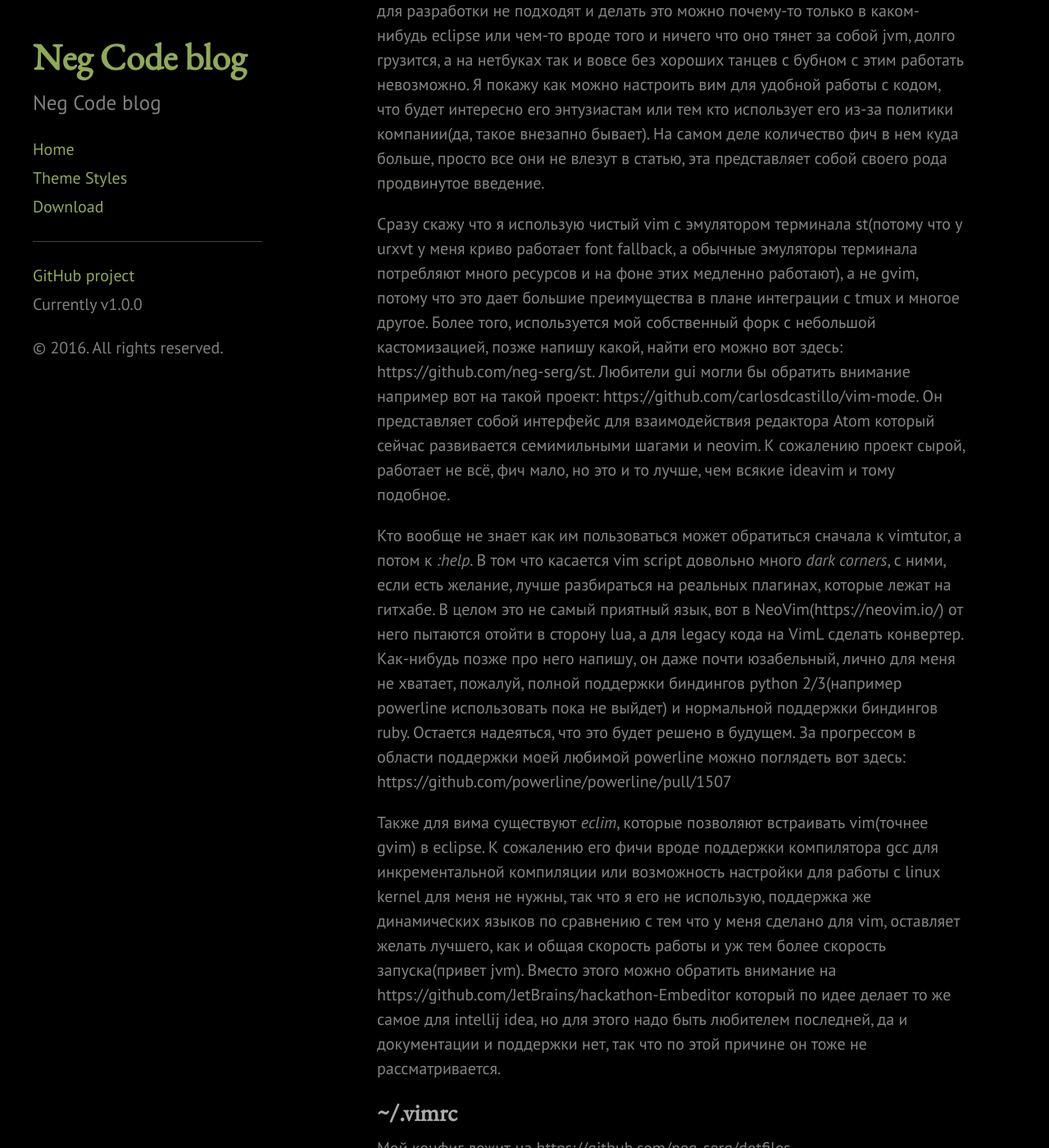
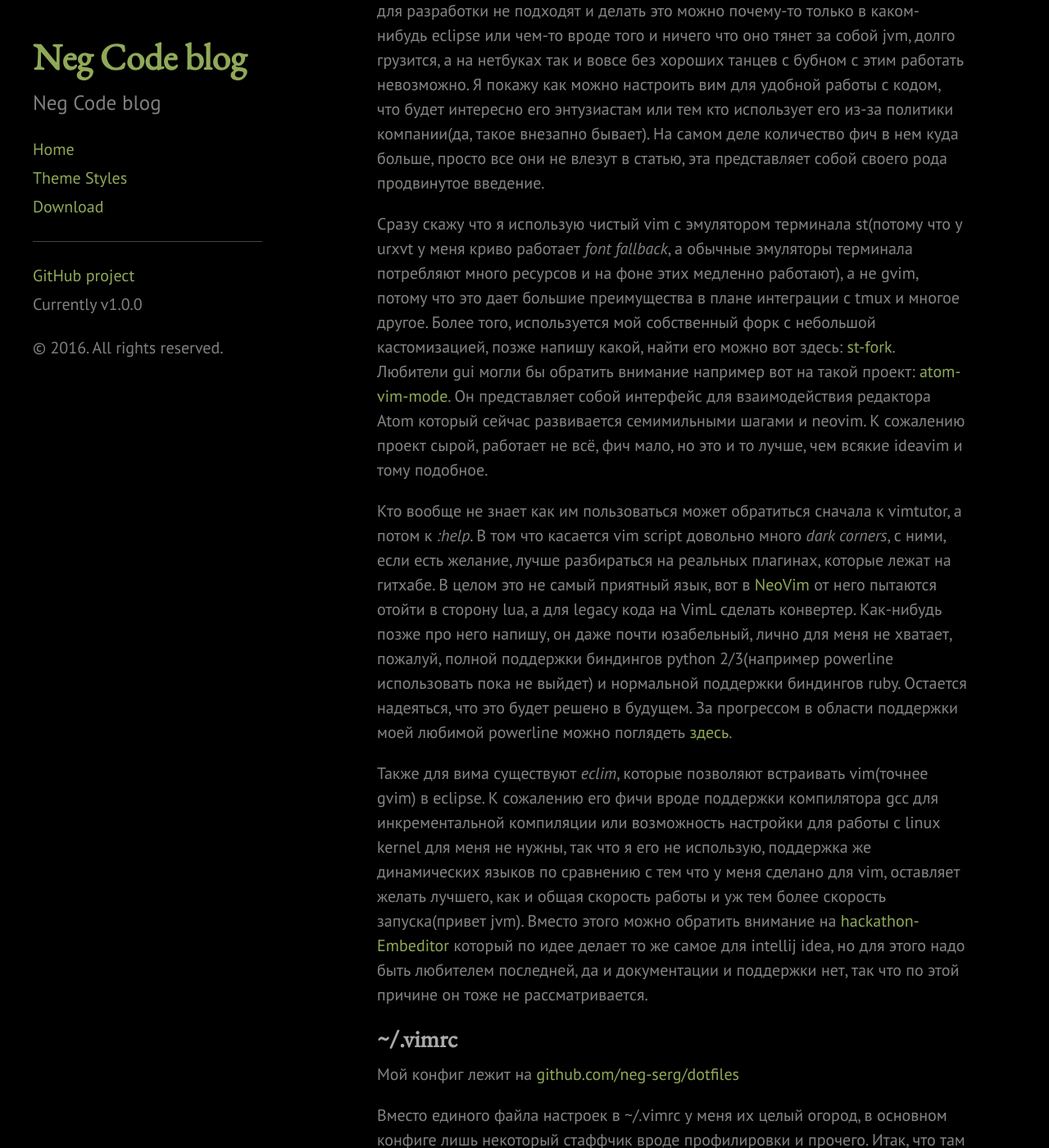
Before and after one commit to neg-serg/neg-serg.github.io, a Jekyll site: the page built from _posts/2015-01-25-vim-as-ide.md, in a window 1280 px wide and 1400 px high, scrolled down 279 px. Shown: the whole window at 82% size. Built offline with Jekyll 4.4.1, drawn with Linux system fonts in a browser that asks for light colours; Markdown is read by kramdown in place of the engine named in the settings; some of the changed text lies outside the part shown.

Commit message:
update vim-ide post

```diff
--- a/_posts/2015-01-25-vim-as-ide.md
+++ b/_posts/2015-01-25-vim-as-ide.md
@@ -30,13 +30,13 @@ eclipse или чем-то вроде того и ничего что оно т
 рода продвинутое введение.
 
 Сразу скажу что я использую чистый vim с эмулятором терминала st(потому что
-у urxvt у меня криво работает font fallback, а обычные эмуляторы терминала
+у urxvt у меня криво работает *font fallback*, а обычные эмуляторы терминала
 потребляют много ресурсов и на фоне этих медленно работают), а не gvim, потому
 что это дает большие преимущества в плане интеграции с tmux и многое другое.
 Более того, используется мой собственный форк с небольшой кастомизацией, позже
-напишу какой, найти его можно вот здесь: https://github.com/neg-serg/st.
+напишу какой, найти его можно вот здесь: <a href="https://github.com/neg-serg/st">st-fork</a>.
 Любители gui могли бы обратить внимание например вот на такой проект:
-https://github.com/carlosdcastillo/vim-mode. Он представляет собой интерфейс
+<a href="https://github.com/carlosdcastillo/vim-mode">atom-vim-mode</a>. Он представляет собой интерфейс
 для взаимодействия редактора Atom который сейчас развивается семимильными
 шагами и neovim. К сожалению проект сырой, работает не всё, фич мало, но
 это и то лучше, чем всякие ideavim и тому подобное.
@@ -45,14 +45,13 @@ https://github.com/carlosdcastillo/vim-mode. Он представляет со
 а потом к *:help*. В том что касается vim script довольно много *dark corners*,
 с ними, если есть желание, лучше разбираться на реальных плагинах, которые
 лежат на гитхабе. В целом это не самый приятный язык, вот
-в NeoVim(https://neovim.io/) от него пытаются отойти в сторону lua, а для
+в <a href="https://neovim.io/">NeoVim</a> от него пытаются отойти в сторону lua, а для
 legacy кода на VimL сделать конвертер. Как-нибудь позже про него напишу, он
 даже почти юзабельный, лично для меня не хватает, пожалуй, полной поддержки
 биндингов python 2/3(например powerline использовать пока не выйдет)
 и нормальной поддержки биндингов ruby. Остается надеяться, что это будет решено
 в будущем. За прогрессом в области поддержки моей любимой powerline можно
-поглядеть вот здесь:
-https://github.com/powerline/powerline/pull/1507
+поглядеть <a href="https://github.com/powerline/powerline/pull/1507">здесь</a>.
 
 Также для вима существуют *eclim*, которые позволяют встраивать vim(точнее
 gvim) в eclipse. К сожалению его фичи вроде поддержки компилятора gcc для
@@ -61,15 +60,15 @@ gvim) в eclipse. К сожалению его фичи вроде поддер
 по сравнению с тем что у меня сделано для vim, оставляет желать лучшего, как
 и общая скорость работы и уж тем более скорость запуска(привет jvm). Вместо
 этого можно обратить внимание на
-https://github.com/JetBrains/hackathon-Embeditor который по идее делает то же
-самое для intellij idea, но для этого надо быть любителем последней, да
-и документации и поддержки нет, так что по этой причине он тоже не
-рассматривается.
+<a href="https://github.com/JetBrains/hackathon-Embeditor">hackathon-Embeditor</a>
+который по идее делает то же самое для intellij idea, но для этого надо быть
+любителем последней, да и документации и поддержки нет, так что по этой причине
+он тоже не рассматривается.
 
 ~/.vimrc
 -------------
 
-Мой конфиг лежит на https://github.com/neg-serg/dotfiles
+Мой конфиг лежит на <a href="https://github.com/neg-serg/st">github.com/neg-serg/dotfiles</a>
 
 Вместо единого файла настроек в ~/.vimrc у меня их целый огород, в основном
 конфиге лишь некоторый стаффчик вроде профилировки и прочего. Итак, что там
@@ -202,7 +201,8 @@ NeoBundleCheck
 по тригеррам, комментарии после NeoBundle <...> и вообще есть не просит.
 
 Список плагинов у меня такой:
-https://raw.githubusercontent.com/neg-serg/dotfiles/master/.vim/00-bundlelist.vim
+
+<a href="https://raw.githubusercontent.com/neg-serg/dotfiles/master/.vim/00-bundlelist.vim">neg-serg/dotfiles/master/.vim/00-bundlelist.vim</a>
 
 Выглядит внушительно, но на самом деле всё не так страшно как кажется. Только
 некоторые из них имеют решающее значение, вроде YouCompleteMe, остальные это
@@ -311,7 +311,7 @@ if neobundle#tap('YouCompleteMe')
 с помощью команд :YcmCompleter, теги для этого не требуются. Но так бывает не
 всегда так что рассмотрим создание тегов.
 
-### Теги gtags > cscope > ctags и навигация по коду
+#### Теги gtags > cscope > ctags и навигация по коду
 
 Обычно все используют в качестве тегов для vim Exuberant
 Ctags(http://ctags.sourceforge.net) или cscope(http://cscope.sourceforge.net),
@@ -323,7 +323,8 @@ Ctags(http://ctags.sourceforge.net) или cscope(http://cscope.sourceforge.net)
 поинтереснее чем ctags, к тому же есть приятная cli утилита для работы с cscope
 db. А ctags поддерживаются даже в vi. Но как по мне это не самое лучшее
 решение, за сравнением можно глянуть вот сюда:
-https://github.com/OpenGrok/OpenGrok/wiki/Comparison-with-Similar-Tools
+
+<a href="https://github.com/neg-serg/dotfiles/master/.vim/00-bundlelist.vim">github.com/neg-serg/dotfiles/master/.vim/00-bundlelist.vim</a>
 
 В целом могу сказать что gtags быстрее работают, занимают меньше места и имеют
 больше фич. В общем мастхэв. Кроме того есть интеграция с cscope системой для
@@ -391,7 +393,7 @@ gvim в vim.
 с репозиториями, что удобно(позволяет сразу перейти в проект). Работаем
 с тегами gnu global как с cscope.
 
-### Сниппеты и UltiSnips
+#### Сниппеты и UltiSnips
 
 Другой популярной возможностью кодерских редакторов является поддержка
 сниппетов. Они позволяют редактору писать код за вас. Выглядит это чудо
```
Also changed, not shown: other parts of _posts/2015-01-25-vim-as-ide.md (+15 -14 lines).
